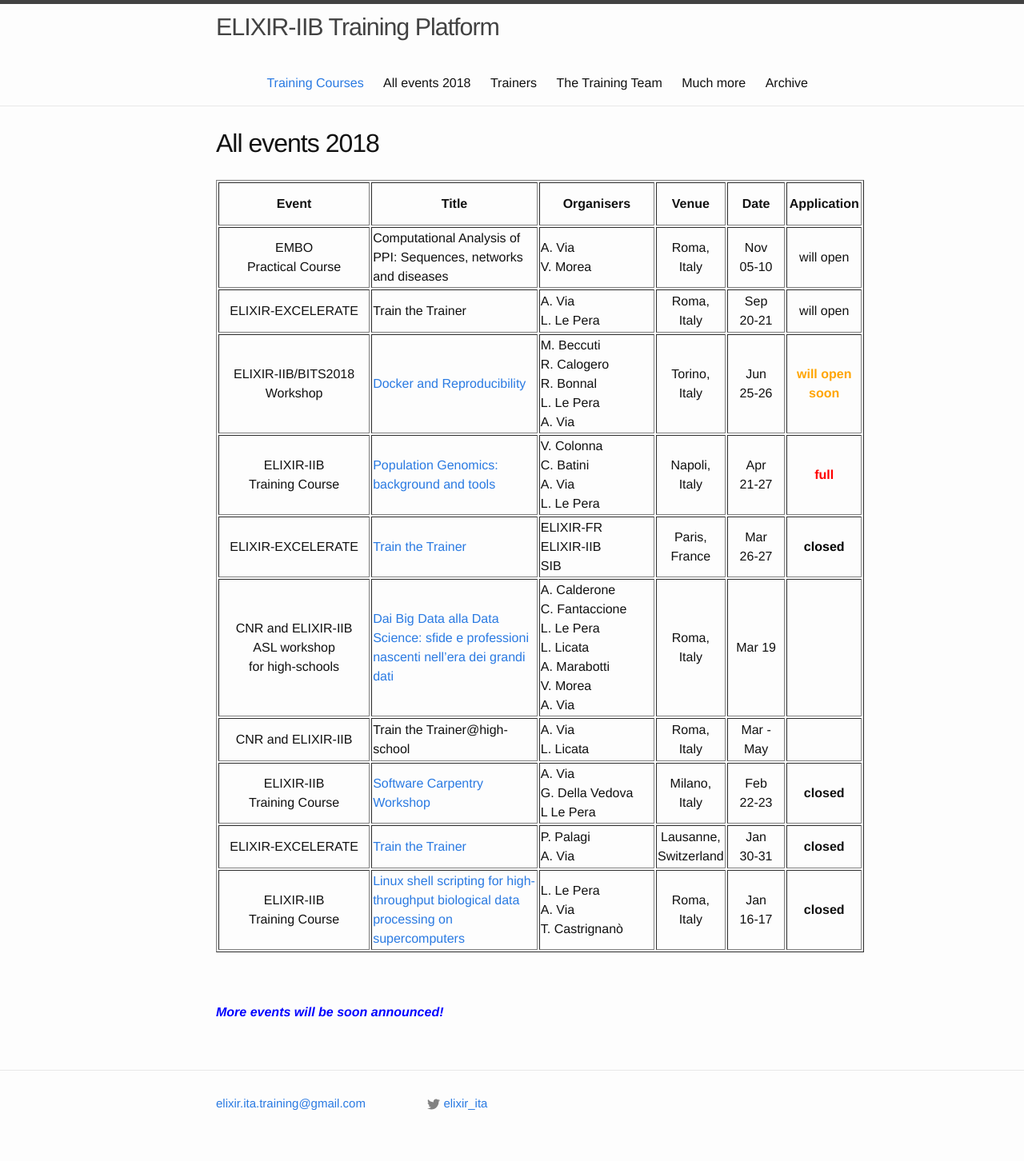
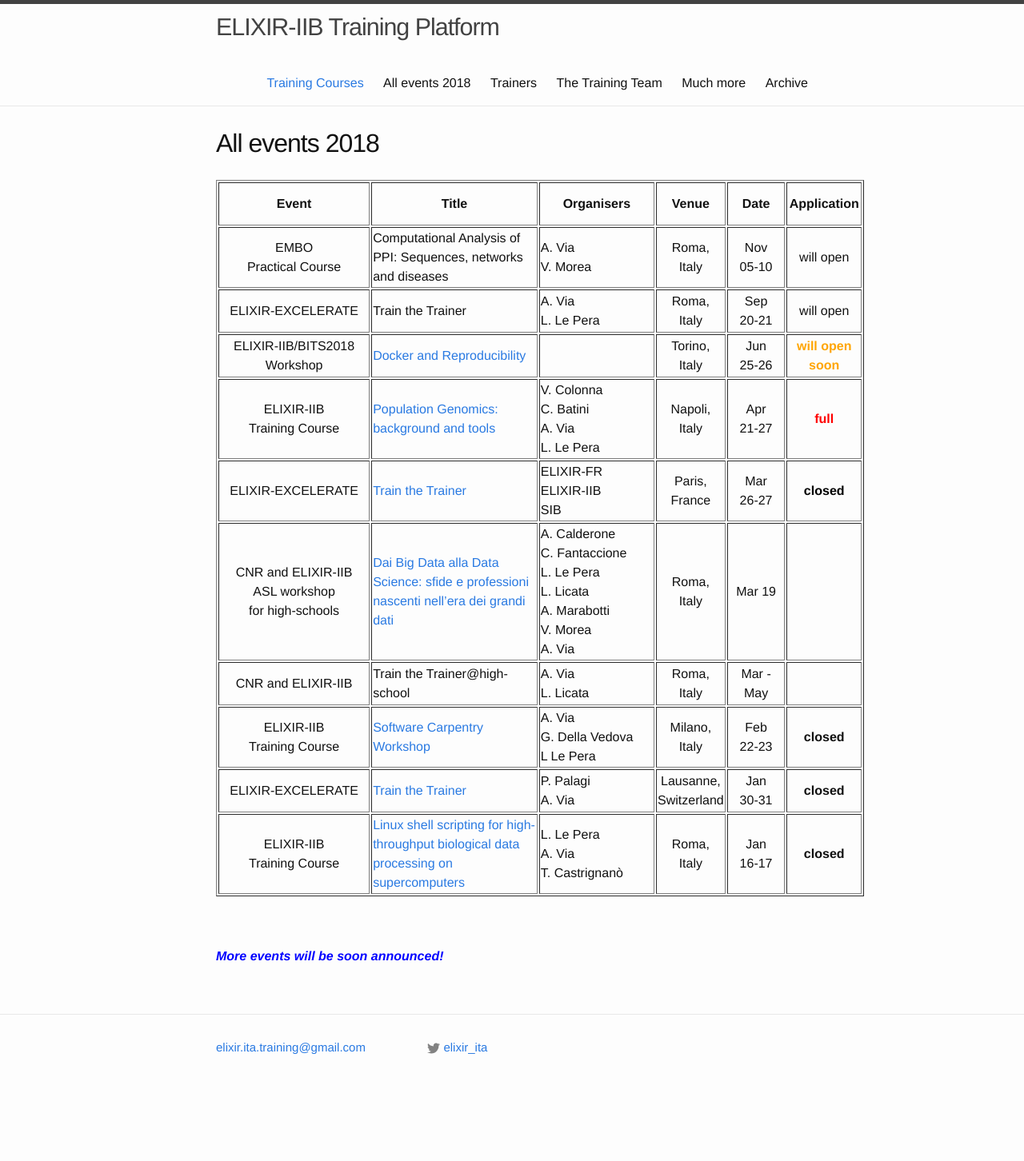
Before and after one commit to ELIXIR-IIB-training/website, a Jekyll site: the page built from _pages/01-all_events.md, in a window 1280 px wide. Shown: the whole page at 80% size. Built offline with Jekyll 4.4.1, drawn with Linux system fonts in a browser that asks for light colours; after the commit the page ends 1382 px from its top, so only the background shows below that.

Commit message:
Update Docker Torino event

```diff
--- a/_pages/01-all_events.md
+++ b/_pages/01-all_events.md
@@ -32,7 +32,7 @@ permalink: /all_events_2018/
 <tr>
    <td height="50" align="center">ELIXIR-IIB/BITS2018 Workshop</td>
    <td height="50"><a href="http://bioinformatics.it/bits2018/1294/bits2018-docker-and-reproducibility">Docker and Reproducibility</a></td>
-   <td height="50" width="150">M. Beccuti<br>R. Calogero<br>R. Bonnal<br>L. Le Pera<br>A. Via</td>
+    <td height="50" width="150"><!--M. Beccuti<br>R. Calogero<br>R. Bonnal<br>L. Le Pera<br>A. Via --> </td>
    <td height="50" align="center">Torino,<br>Italy</td>
    <td height="50" width="75" width="75" align="center">Jun<br>25-26</td>
    <td height="50" align="center"><font color="orange"><b>will open soon</b></font></td>
@@ -44,10 +44,10 @@ permalink: /all_events_2018/
    <td height="50" align="center">Napoli,<br>Italy</td>
    <td height="50" width="75" width="75" align="center">Apr<br>21-27</td>
    <td height="50" align="center"><font color="red"><b>full</b></font></td>
-   </tr>
+</tr>
    <tr>
-<td height="50" align="center">ELIXIR-EXCELERATE</td>
-   <td height="50"><a href="https://elixir-iib-training.github.io/website/2018/03/26/train-the-trainer-paris.html">Train the Trainer</a></td>
+	<td height="50" align="center">ELIXIR-EXCELERATE</td>
+   <td height="50"><a href="https://elixir-iib-training.github.io/website/2018/03/26/	train-the-trainer-paris.html">Train the Trainer</a></td>
    <td height="50" width="150">ELIXIR-FR<br>ELIXIR-IIB<br>SIB</td>
    <td height="50" align="center">Paris,<br>France</td>
    <td height="50" width="75" width="75" align="center">Mar<br>26-27</td>
```
